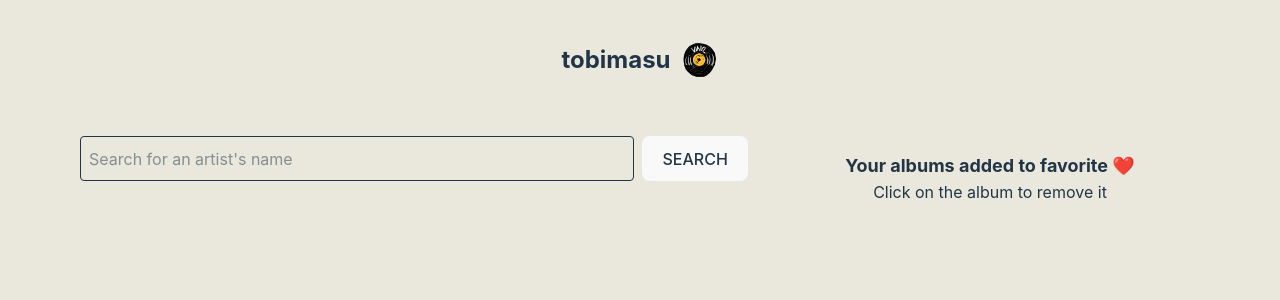
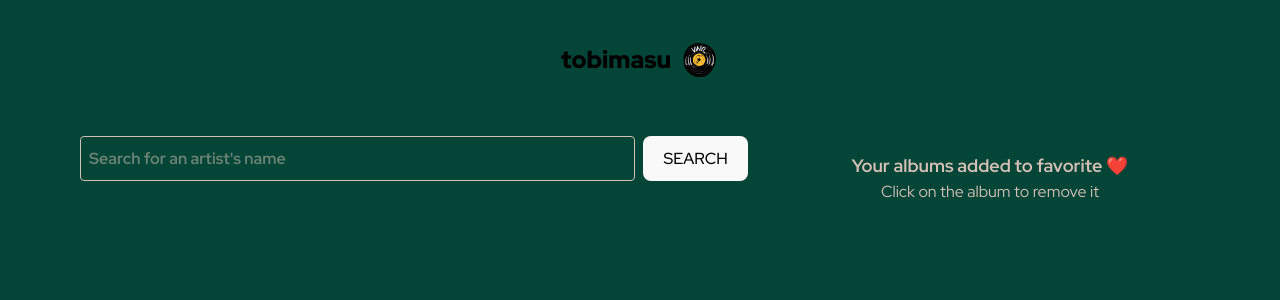
Before and after one commit to Joaosilva27/Tobimasu-Music, a React (Vite) app: page / in a window 1280 px wide. Shown: the top 300 px of the page. Built offline with nearby package versions, Linux system fonts and the light colour scheme.

Commit message:
big css changes

```diff
--- a/index.html
+++ b/index.html
@@ -3,6 +3,12 @@
   <head>
     <meta charset="UTF-8" />
     <link rel="icon" type="image/svg+xml" href="/src/icons/vinyl.png" />
+    <link rel="preconnect" href="https://fonts.googleapis.com" />
+    <link rel="preconnect" href="https://fonts.gstatic.com" crossorigin />
+    <link
+      href="https://fonts.googleapis.com/css2?family=Red+Hat+Display:ital,wght@0,300..900;1,300..900&display=swap"
+      rel="stylesheet"
+    />
     <meta name="viewport" content="width=device-width, initial-scale=1.0" />
     <title>tobimasu</title>
   </head>
--- a/src/App.css
+++ b/src/App.css
@@ -10,3 +10,7 @@
 .pallete-color {
   background-color: #eae8dc;
 }
+
+.pallete-color_background {
+  background-color: #d6bfb4;
+}
--- a/src/App.tsx
+++ b/src/App.tsx
@@ -61,9 +61,11 @@ function App() {
   };
 
   return (
-    <div className="flex flex-col p-4 min-h-screen p-20 pt-10">
+    <div className="flex flex-col min-h-screen p-20 pt-10">
       <div className="flex justify-center items-center gap-2 mb-14">
-        <span className="text-2xl font-bold">tobimasu</span>
+        <span className="text-2xl font-bold red-hat-display-900 text-black">
+          tobimasu
+        </span>
         <img className="h-10 w-10" src={VinylIcon} alt="Vinyl Icon" />
       </div>
 
@@ -77,7 +79,10 @@ function App() {
                 placeholder="Search for an artist's name"
                 value={searchArtist}
               />
-              <button className="px-4 py-2 bg-black rounded ml-2" type="submit">
+              <button
+                className="px-4 py-2 rounded ml-2 text-black pallete-color_background"
+                type="submit"
+              >
                 SEARCH
               </button>
             </form>
@@ -87,7 +92,9 @@ function App() {
             <div className="w-auto pallete-color">
               <span>
                 You are currently searching for:{" "}
-                <span className="font-bold">{currentlySearchingText}</span>
+                <span className="font-bold red-hat-display-900 capitalize">
+                  {currentlySearchingText}
+                </span>
               </span>
               {artistResultList.map((artist: any) => (
                 <div
@@ -134,7 +141,9 @@ function App() {
           <h3 className="font-bold text-lg">
             Your albums added to favorite ❤️
           </h3>
-          <h2 className="mb-4">Click on the album to remove it</h2>
+          <h2 className="mb-4 red-hat-display-400">
+            Click on the album to remove it
+          </h2>
           <Album favorites={favorites} onRemove={removeFromFavorites} />
         </div>
       </div>
--- a/src/index.css
+++ b/src/index.css
@@ -1,9 +1,9 @@
 @import "tailwindcss";
 
 :root {
-  font-family: Inter, system-ui, Avenir, Helvetica, Arial, sans-serif;
+  font-family: "Red Hat Display", serif;
   line-height: 1.5;
-  font-weight: 400;
+  font-weight: 700;
   color-scheme: light dark;
   color: rgba(255, 255, 255, 0.87);
   font-synthesis: none;
@@ -13,9 +13,24 @@
 }
 
 body {
-  background-color: #eae8dc;
+  background-color: #034537;
+  color: #d6bfb4;
   min-height: 100vh;
   margin: 0;
+}
+
+.red-hat-display-400 {
+  font-family: "Red Hat Display", serif;
+  font-optical-sizing: auto;
+  font-weight: 400;
+  font-style: normal;
+}
+
+.red-hat-display-900 {
+  font-family: "Red Hat Display", serif;
+  font-optical-sizing: auto;
+  font-weight: 900;
+  font-style: normal;
 }
 
 a {
--- a/src/pages/ArtistDiscography.tsx
+++ b/src/pages/ArtistDiscography.tsx
@@ -6,16 +6,10 @@ import { useEffect } from "react";
 const ArtistDiscography = () => {
   const { artistName } = useParams();
   const [artistProfilePicture, setArtistProfilePicture] = useState<string>("");
-  const [userFavoriteAlbums, setUserFavoriteAlbums] = useState<Array<string>>(
-    []
-  );
+
   const [artistAlbums, setArtistAlbums] = useState<{ [key: string]: any[] }>(
     {}
   );
-
-  useEffect(() => {
-    console.log(userFavoriteAlbums);
-  }, [userFavoriteAlbums]); // here
 
   const addToFavorites = (coverUrl: string) => {
     const currentFavorites = JSON.parse(
@@ -35,7 +29,7 @@ const ArtistDiscography = () => {
         );
         const artistData = artistRes.data.data[0];
 
-        // Get artist albums
+        // get artist albums
         const albumsRes = await axios.get(
           `https://api.deezer.com/artist/${artistData.id}/albums?limit=`
         );
@@ -86,10 +80,10 @@ const ArtistDiscography = () => {
                     />
                     <div className="absolute inset-0 flex items-center justify-center opacity-0 group-hover:opacity-100 transition-opacity">
                       <span
-                        className="text-white font-bold text-lg"
+                        className="text-white font-bold text-sm hover:cursor-pointer"
                         onClick={() => addToFavorites(album.cover_medium)}
                       >
-                        FAVORITE
+                        FAVORITE ❤️
                       </span>
                     </div>
                   </div>
```
